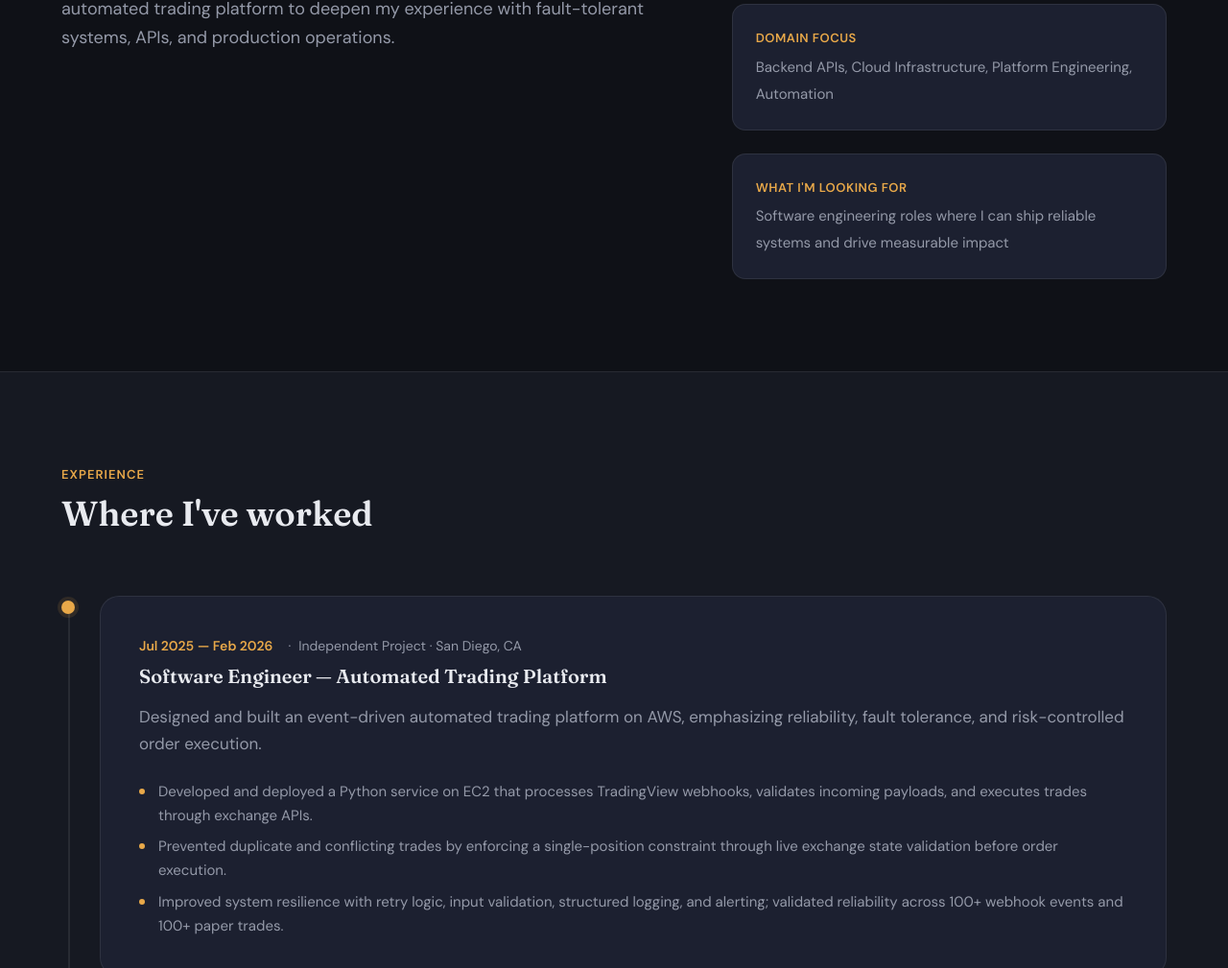
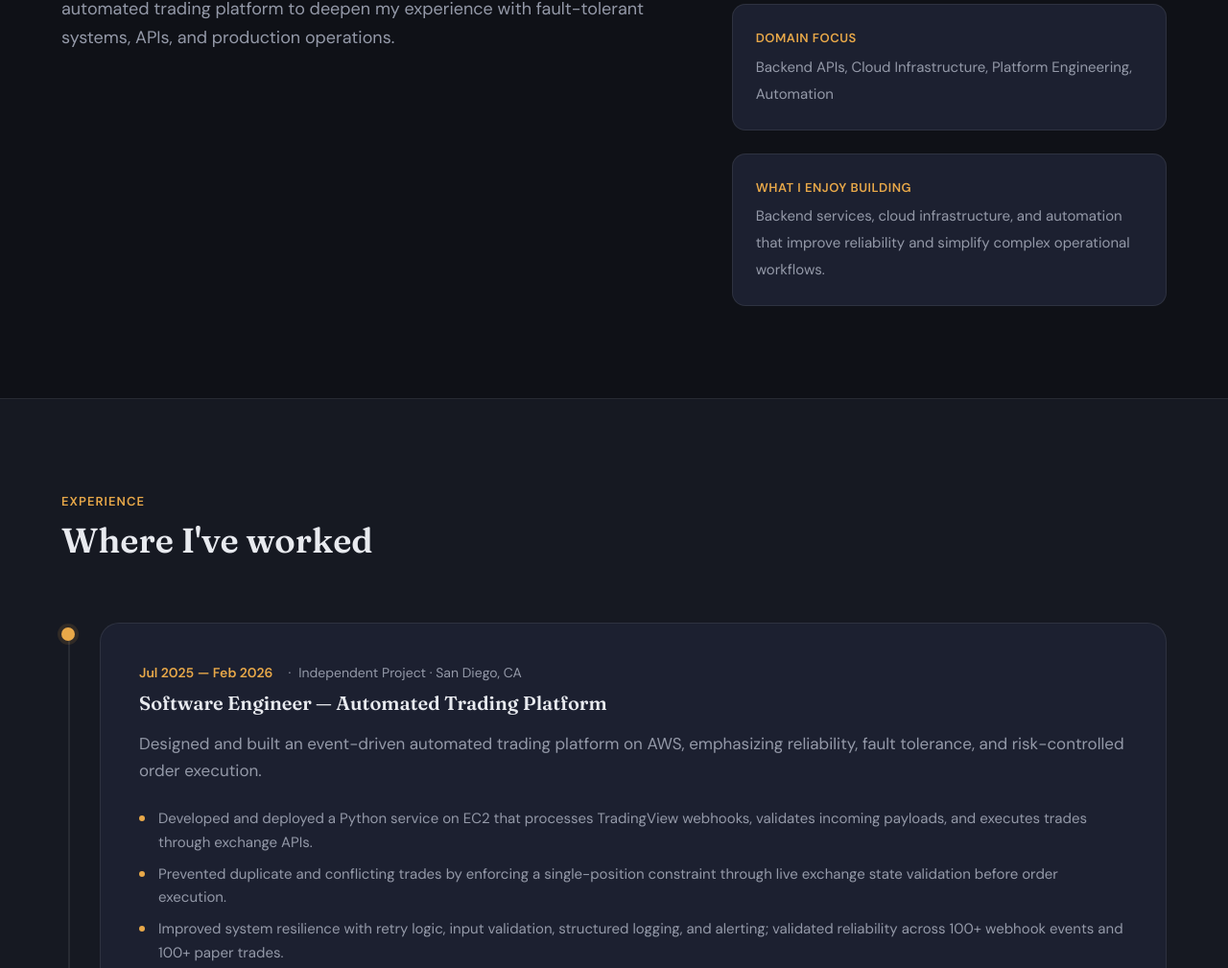
Before and after one commit to trandavidhuy/portfolio, a plain HTML site: page index.html in a window 1280 px wide. Shown: the part 1156-2165 px from the top of the page at 96% size. Drawn offline with Linux system fonts and the light colour scheme.

Commit message:
Updated About subsection details

```diff
--- a/index.html
+++ b/index.html
@@ -73,8 +73,8 @@
               <span>Backend APIs, Cloud Infrastructure, Platform Engineering, Automation</span>
             </li>
             <li>
-              <strong>What I'm looking for</strong>
-              <span>Software engineering roles where I can ship reliable systems and drive measurable impact</span>
+              <strong>What I enjoy building</strong>
+              <span>Backend services, cloud infrastructure, and automation that improve reliability and simplify complex operational workflows.</span>
             </li>
           </ul>
         </div>
@@ -240,7 +240,7 @@
               <li>Java</li>
               <li>AWS</li>
               <li>CloudFormation</li>
-              <li>REST APIs</li>
+              <li>REST APIsg</li>
               <li>RBAC</li>
             </ul>
           </article>
```
